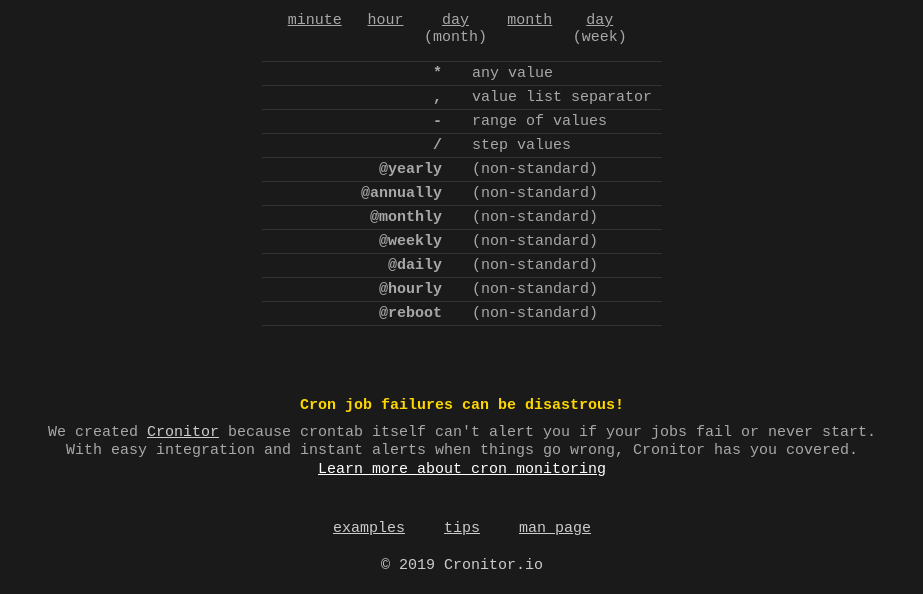
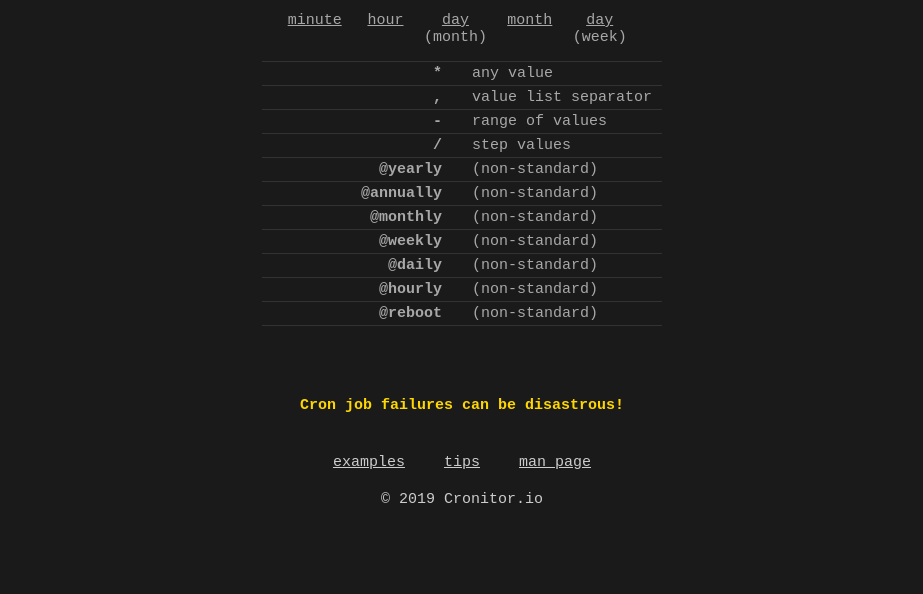
Before and after one commit to Ve-Ka/crontabguru, a plain HTML site: page crond.8.html in a window 1280 px wide. Shown: the part 331-925 px from the top of the page, without its empty margins (178-1101 px from the left). After the commit the page ends 859 px from the top, so only its background shows below. Drawn offline with Linux system fonts and the light colour scheme.

```diff
--- a/crond.8.html
+++ b/crond.8.html
@@ -17,10 +17,6 @@
 
 <div>
   <div class="text-highlight"><b>Cron job failures can be disastrous!</b></div>
-  <div class="monitoring">
-    We created <a href="https://cronitor.io?utm_source=crontabguru&utm_campaign=cronitor" title="Cron job monitoring and observability" rel="nofollow">Cronitor</a> because crontab itself can't alert you if your jobs fail or never start.
-    With easy integration and instant alerts when things go wrong, Cronitor has you covered.<br> <a href="https://cronitor.io?utm_source=crontabguru&utm_campaign=cron_failures" title="Cron job monitoring and observability" style="color: #fff">Learn more about cron monitoring</a>
-  </div>
   <div id="footer">
     <div>
       <span><a href="/examples.html">examples</a></span>
```
Also changed, not shown: index.html (+0 -4 lines).
